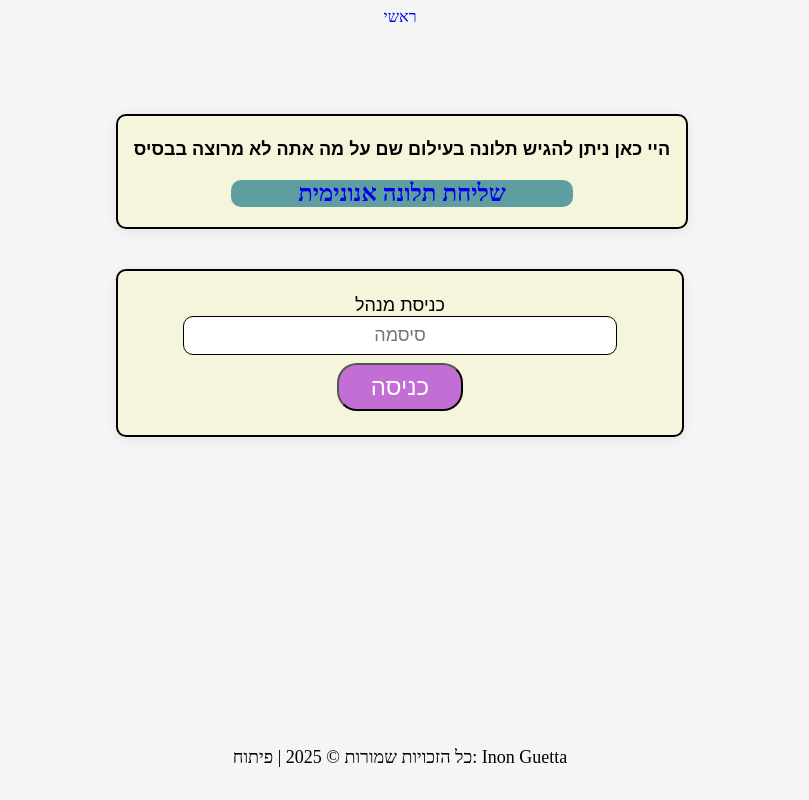
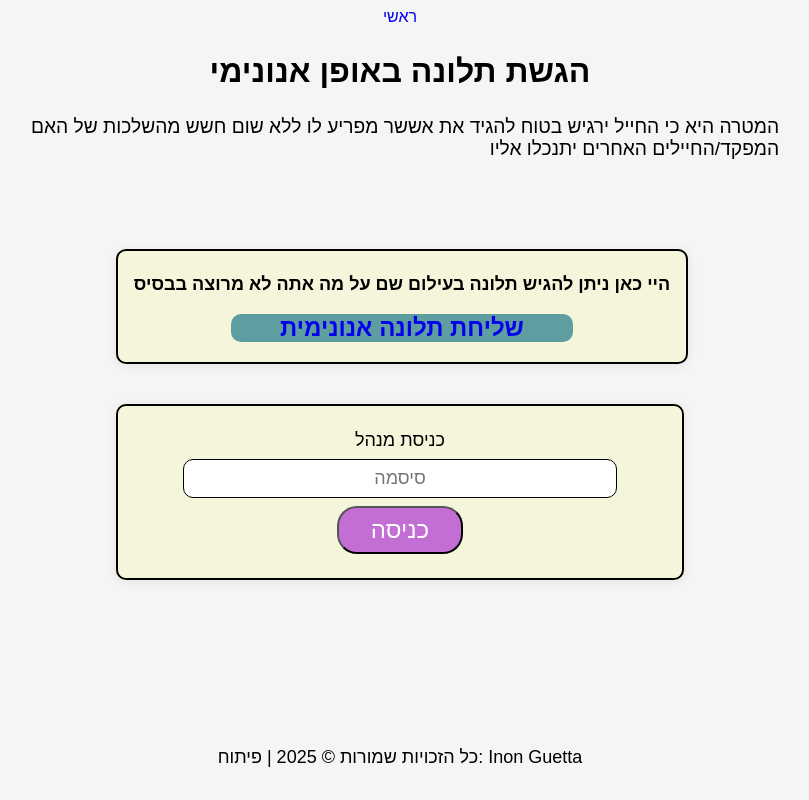
Before and after one commit to InonGuetta/proj_front_and_back, a website: page client/index.html in a window 1280 px wide. Shown: the whole page, without its empty margins (240-1049 px from the left). Drawn offline with Linux system fonts and the light colour scheme.

Commit message:
finish_html

```diff
--- a/client/css/style.index.css
+++ b/client/css/style.index.css
@@ -1,5 +1,6 @@
 html {
     background-color: whitesmoke;
+    font-family: Arial, Helvetica, sans-serif;
 }
 
 nav {
@@ -8,6 +9,20 @@ nav {
 
 nav a {
     text-decoration: none;
+}
+
+section.goal {
+    width: 60%;
+    margin-left: 20%;
+}
+
+section.goal h1 {
+    font-size: xx-large;
+}
+
+section.goal p {
+    font-size: larger;
+    direction: rtl;
 }
 
 section.design_hover {
@@ -41,7 +56,6 @@ main section.soldier {
 
 h1 {
     text-align: center;
-    font-family: Arial, Helvetica, sans-serif;
     font-size: large;
 }
 
@@ -56,9 +70,10 @@ main section.commander {
     margin-left: 27.5%;
 }
 
-main section label{
+main section label {
     font-size: large;
-    font-family: Arial, Helvetica, sans-serif;
+    display: block;
+    margin-bottom: 0.5rem;
 }
 
 main section form#admin-login-form {
--- a/client/index.html
+++ b/client/index.html
@@ -13,6 +13,10 @@
         <nav>
             <a href="./index.html">ראשי</a>
         </nav>
+    </section>
+    <section class="goal">
+        <h1>הגשת תלונה באופן אנונימי</h1>
+        <p>המטרה היא כי החייל ירגיש בטוח להגיד את אששר מפריע לו ללא שום חשש מהשלכות של האם המפקד/החיילים האחרים יתנכלו אליו</p>
     </section>
 
     <main>
```
Also changed, not shown: client/complaints.html (+0 -1 lines).
